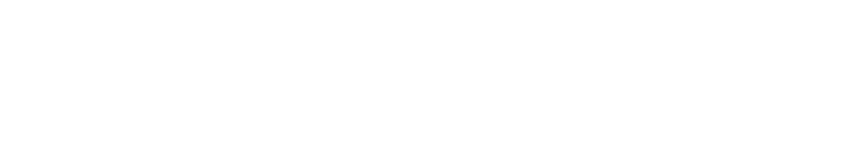
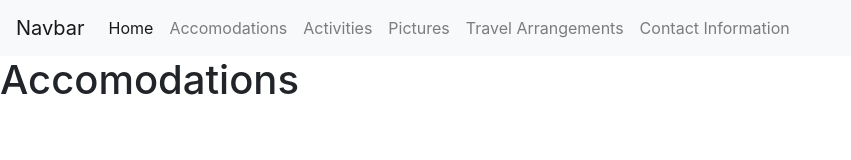
Before and after one commit to dzhambov/new-resort-website, a plain HTML site: page accomodations.html in a window 1280 px wide. Shown: the whole page, without its empty margins (0-851 px from the left). Drawn offline with nearby package versions, Linux system fonts and the light colour scheme.

Commit message:
Add website navbar

```diff
--- a/accomodations.html
+++ b/accomodations.html
@@ -0,0 +1,44 @@
+<!DOCTYPE html>
+<html lang="en">
+<head>
+  <meta charset="UTF-8">
+  <meta name="viewport" content="width=device-width, initial-scale=1.0">
+  <meta http-equiv="X-UA-Compatible" content="ie=edge">
+  <link rel="stylesheet" href="css/styles.css" type="text/css">
+  <link rel="stylesheet" href="https://stackpath.bootstrapcdn.com/bootstrap/4.4.1/css/bootstrap.min.css" integrity="sha384-Vkoo8x4CGsO3+Hhxv8T/Q5PaXtkKtu6ug5TOeNV6gBiFeWPGFN9MuhOf23Q9Ifjh" crossorigin="anonymous">
+  <script src="https://stackpath.bootstrapcdn.com/bootstrap/4.4.1/js/bootstrap.min.js" integrity="sha384-wfSDF2E50Y2D1uUdj0O3uMBJnjuUD4Ih7YwaYd1iqfktj0Uod8GCExl3Og8ifwB6" crossorigin="anonymous"></script>
+
+  <title>Document</title>
+</head>
+<body>
+    <nav class="navbar navbar-expand-lg navbar-light bg-light">
+      <a class="navbar-brand" href="index.html">Navbar</a>
+      <button class="navbar-toggler" type="button" data-toggle="collapse" data-target="#navbarNav" aria-controls="navbarNav" aria-expanded="false" aria-label="Toggle navigation">
+        <span class="navbar-toggler-icon"></span>
+      </button>
+      <div class="collapse navbar-collapse" id="navbarNav">
+        <ul class="navbar-nav">
+          <li class="nav-item active">
+            <a class="nav-link" href="index.html">Home <span class="sr-only">(current)</span></a>
+          </li>
+          <li class="nav-item">
+            <a class="nav-link" href="accomodations.html">Accomodations</a>
+          </li>
+          <li class="nav-item">
+            <a class="nav-link" href="activities.html">Activities</a>
+          </li>
+          <li class="nav-item">
+            <a class="nav-link" href="pictures.html">Pictures</a>
+          </li>
+          <li class="nav-item">
+            <a class="nav-link" href="travelarrangements.html">Travel Arrangements</a>
+          </li>
+          <li class="nav-item">
+            <a class="nav-link" href="contactinformation.html">Contact Information</a>
+          </li>
+        </ul>
+      </div>
+    </nav>
+
+
+<h1>Accomodations</h1>
```
Also changed, not shown: activities.html (+44 -0 lines), contactinformation.html (+44 -0 lines), index.html (+32 -1 lines), pictures.html (+45 -0 lines), travelarrangements.html (+45 -0 lines).
